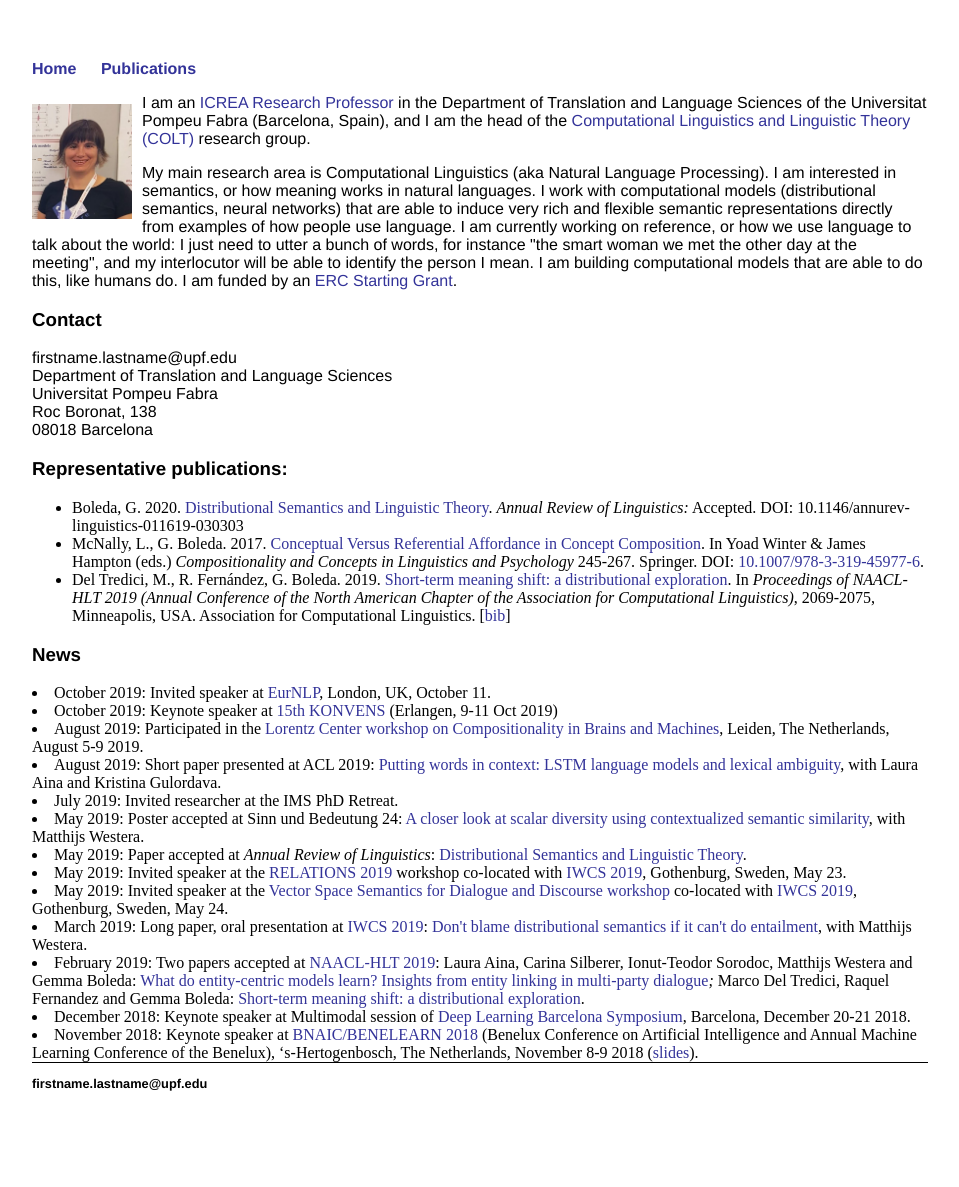
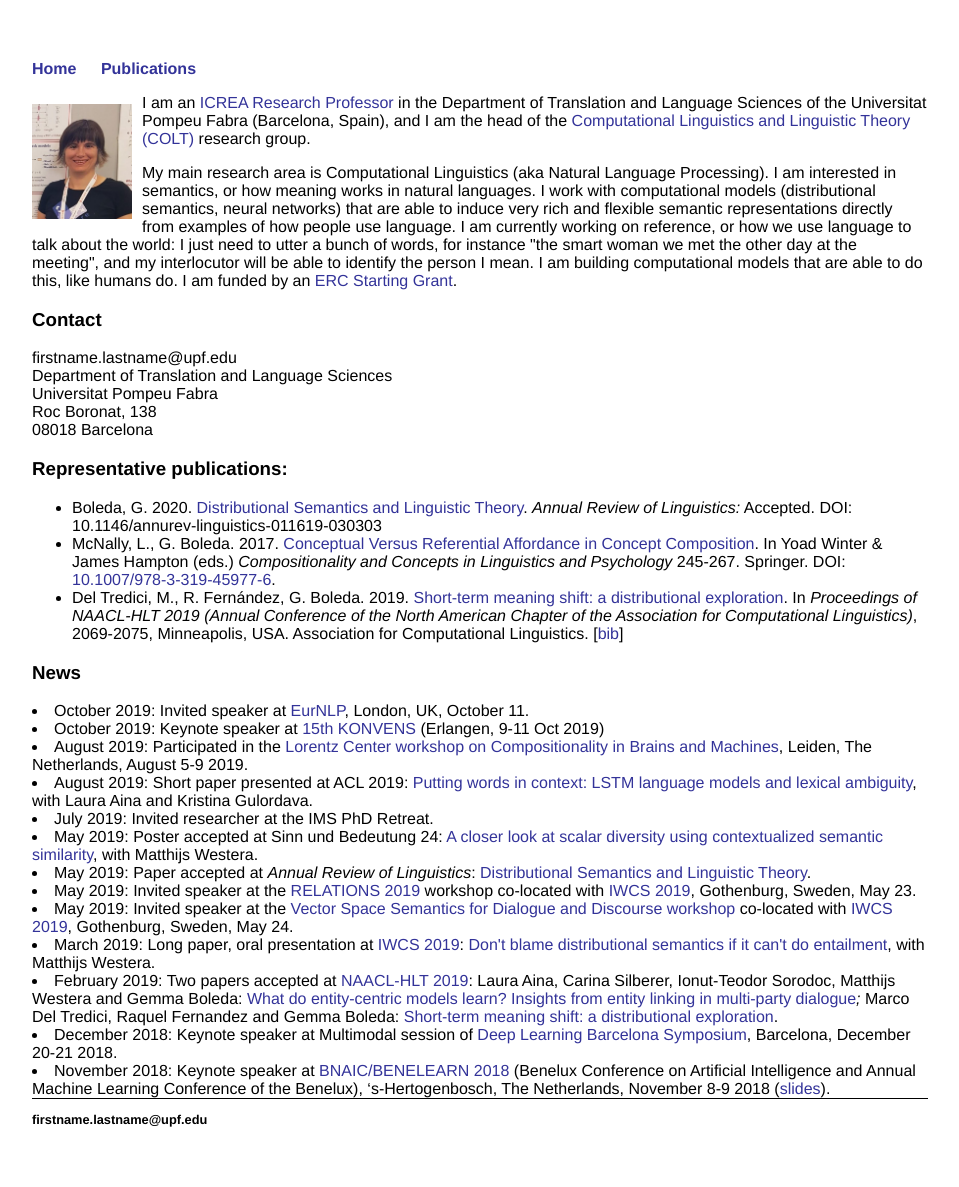
Before and after one commit to gboleda/gboleda.github.io, a Jekyll site: the page built from index.html, in a window 1280 px wide. Shown: the whole page, without its empty margins (160-1119 px from the left). Built offline with Jekyll 4.4.1, drawn with Linux system fonts in a browser that asks for light colours; before the commit the page ends 1151 px from its top, so only the background shows below that.

Commit message:
Update main.css

```diff
--- a/css/main.css
+++ b/css/main.css
@@ -14,6 +14,11 @@ nav ul li, footer ul li {
     display: inline;
     margin-right: 20px;
 }
+
+ul,li {
+    font-family:'Helvetica', 'Arial', 'Sans-Serif';
+}
+
 a{
     text-decoration: none;
     color: #339;
```
